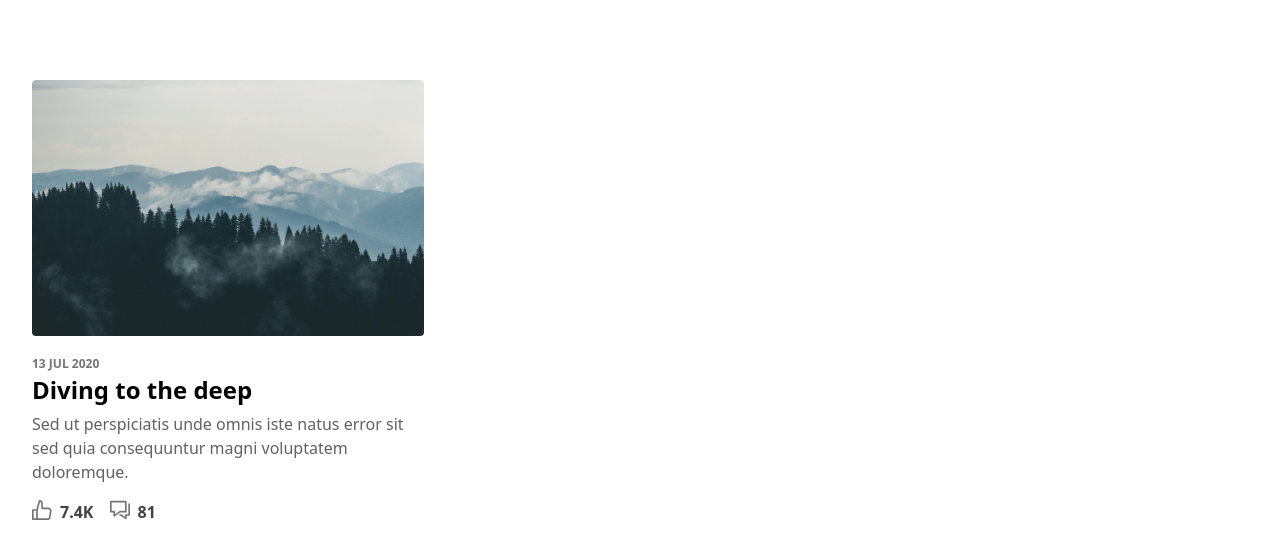
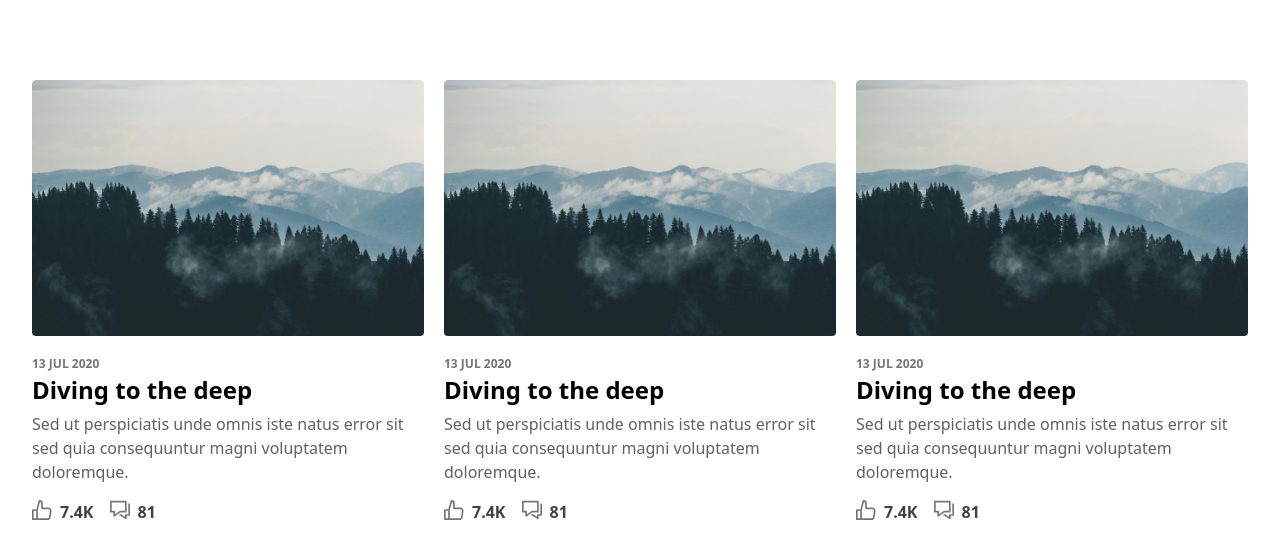
Before and after one commit to iwritecode000/test, a Next.js app: page / in a window 1280 px wide. Shown: the top 558 px of the page. Built offline with nearby package versions, Linux system fonts and the light colour scheme.

Commit message:
Blogcards to production

```diff
--- a/components/Blogcards.js
+++ b/components/Blogcards.js
@@ -14,8 +14,196 @@ const Blogcards = () => {
               src="/bg.jpg"
               className="object-cover w-full h-64 rounded"
               alt=""
-              height='100'
-              width='100'
+              height='1000'
+              width='1000'
+
+            />
+          </Link>
+          <div className="py-5">
+            <p className="mb-2 text-xs font-semibold text-gray-600 uppercase">
+              13 Jul 2020
+            </p>
+            <Link
+              href="/"
+              aria-label="Article"
+              className="inline-block mb-3 text-black transition-colors duration-200 hover:text-deep-purple-accent-700"
+            >
+              <p className="text-2xl font-bold leading-5">Diving to the deep</p>
+            </Link>
+            <p className="mb-4 text-gray-700">
+              Sed ut perspiciatis unde omnis iste natus error sit sed quia
+              consequuntur magni voluptatem doloremque.
+            </p>
+            <div className="flex space-x-4">
+              <Link
+                href="/"
+                aria-label="Likes"
+                className="flex items-start text-gray-800 transition-colors duration-200 hover:text-deep-purple-accent-700 group"
+              >
+                <div className="mr-2">
+                  <svg
+                    xmlns="http://www.w3.org/2000/svg"
+                    width="24"
+                    height="24"
+                    viewBox="0 0 24 24"
+                    stroke="currentColor"
+                    strokeLinecap="round"
+                    strokeLinejoin="round"
+                    strokeWidth="2"
+                    className="w-5 h-5 text-gray-600 transition-colors duration-200 group-hover:text-deep-purple-accent-700"
+                  >
+                    <polyline
+                      points="6 23 1 23 1 12 6 12"
+                      fill="none"
+                      strokeMiterlimit="10"
+                    />
+                    <path
+                      d="M6,12,9,1H9a3,3,0,0,1,3,3v6h7.5a3,3,0,0,1,2.965,3.456l-1.077,7A3,3,0,0,1,18.426,23H6Z"
+                      fill="none"
+                      stroke="currentColor"
+                      strokeMiterlimit="10"
+                    />
+                  </svg>
+                </div>
+                <p className="font-semibold">7.4K</p>
+              </Link>
+              <Link
+                href="/"
+                aria-label="Comments"
+                className="flex items-start text-gray-800 transition-colors duration-200 hover:text-deep-purple-accent-700 group"
+              >
+                <div className="mr-2">
+                  <svg
+                    xmlns="http://www.w3.org/2000/svg"
+                    width="24"
+                    height="24"
+                    viewBox="0 0 24 24"
+                    strokeLinecap="round"
+                    strokeLinejoin="round"
+                    strokeWidth="2"
+                    stroke="currentColor"
+                    className="w-5 h-5 text-gray-600 transition-colors duration-200 group-hover:text-deep-purple-accent-700"
+                  >
+                    <polyline
+                      points="23 5 23 18 19 18 19 22 13 18 12 18"
+                      fill="none"
+                      strokeMiterlimit="10"
+                    />
+                    <polygon
+                      points="19 2 1 2 1 14 5 14 5 19 12 14 19 14 19 2"
+                      fill="none"
+                      stroke="currentColor"
+                      strokeMiterlimit="10"
+                    />
+                  </svg>
+                </div>
+                <p className="font-semibold">81</p>
+              </Link>
+            </div>
+          </div>
+        </div>
+        <div className="overflow-hidden transition-shadow duration-300 bg-white rounded">
+          <Link href="/" aria-label="Article">
+            <Image
+              src="/bg.jpg"
+              className="object-cover w-full h-64 rounded"
+              alt=""
+              height='1000'
+              width='1000'
+
+            />
+          </Link>
+          <div className="py-5">
+            <p className="mb-2 text-xs font-semibold text-gray-600 uppercase">
+              13 Jul 2020
+            </p>
+            <Link
+              href="/"
+              aria-label="Article"
+              className="inline-block mb-3 text-black transition-colors duration-200 hover:text-deep-purple-accent-700"
+            >
+              <p className="text-2xl font-bold leading-5">Diving to the deep</p>
+            </Link>
+            <p className="mb-4 text-gray-700">
+              Sed ut perspiciatis unde omnis iste natus error sit sed quia
+              consequuntur magni voluptatem doloremque.
+            </p>
+            <div className="flex space-x-4">
+              <Link
+                href="/"
+                aria-label="Likes"
+                className="flex items-start text-gray-800 transition-colors duration-200 hover:text-deep-purple-accent-700 group"
+              >
+                <div className="mr-2">
+                  <svg
+                    xmlns="http://www.w3.org/2000/svg"
+                    width="24"
+                    height="24"
+                    viewBox="0 0 24 24"
+                    stroke="currentColor"
+                    strokeLinecap="round"
+                    strokeLinejoin="round"
+                    strokeWidth="2"
+                    className="w-5 h-5 text-gray-600 transition-colors duration-200 group-hover:text-deep-purple-accent-700"
+                  >
+                    <polyline
+                      points="6 23 1 23 1 12 6 12"
+                      fill="none"
+                      strokeMiterlimit="10"
+                    />
+                    <path
+                      d="M6,12,9,1H9a3,3,0,0,1,3,3v6h7.5a3,3,0,0,1,2.965,3.456l-1.077,7A3,3,0,0,1,18.426,23H6Z"
+                      fill="none"
+                      stroke="currentColor"
+                      strokeMiterlimit="10"
+                    />
+                  </svg>
+                </div>
+                <p className="font-semibold">7.4K</p>
+              </Link>
+              <Link
+                href="/"
+                aria-label="Comments"
+                className="flex items-start text-gray-800 transition-colors duration-200 hover:text-deep-purple-accent-700 group"
+              >
+                <div className="mr-2">
+                  <svg
+                    xmlns="http://www.w3.org/2000/svg"
+                    width="24"
+                    height="24"
+                    viewBox="0 0 24 24"
+                    strokeLinecap="round"
+                    strokeLinejoin="round"
+                    strokeWidth="2"
+                    stroke="currentColor"
+                    className="w-5 h-5 text-gray-600 transition-colors duration-200 group-hover:text-deep-purple-accent-700"
+                  >
+                    <polyline
+                      points="23 5 23 18 19 18 19 22 13 18 12 18"
+                      fill="none"
+                      strokeMiterlimit="10"
+                    />
+                    <polygon
+                      points="19 2 1 2 1 14 5 14 5 19 12 14 19 14 19 2"
+                      fill="none"
+                      stroke="currentColor"
+                      strokeMiterlimit="10"
+                    />
+                  </svg>
+                </div>
+                <p className="font-semibold">81</p>
+              </Link>
+            </div>
+          </div>
+        </div>
+        <div className="overflow-hidden transition-shadow duration-300 bg-white rounded">
+          <Link href="/" aria-label="Article">
+            <Image
+              src="/bg.jpg"
+              className="object-cover w-full h-64 rounded"
+              alt=""
+              height='1000'
+              width='1000'
 
             />
           </Link>
```
